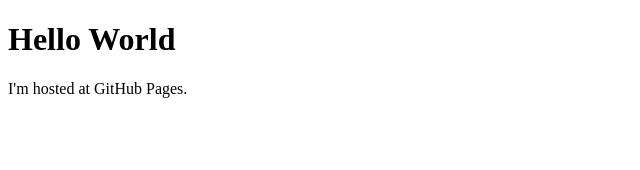
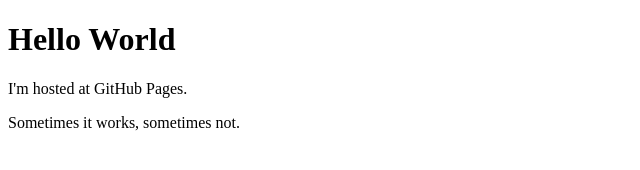
Before and after one commit to stewartmurrie/stewartmurrie.github.io, a plain HTML site: page index.html in a window 1280 px wide. Shown: the whole page, without its empty margins (0-640 px from the left). Drawn offline with Linux system fonts and the light colour scheme.

Commit message:
Need to push again. Like a baby.

```diff
--- a/index.html
+++ b/index.html
@@ -7,5 +7,6 @@
 <body>
 	<h1>Hello World</h1>
 	<p>I'm hosted at GitHub Pages.</p>
+	<p>Sometimes it works, sometimes not.</p>
 </body>
 </html>
```
